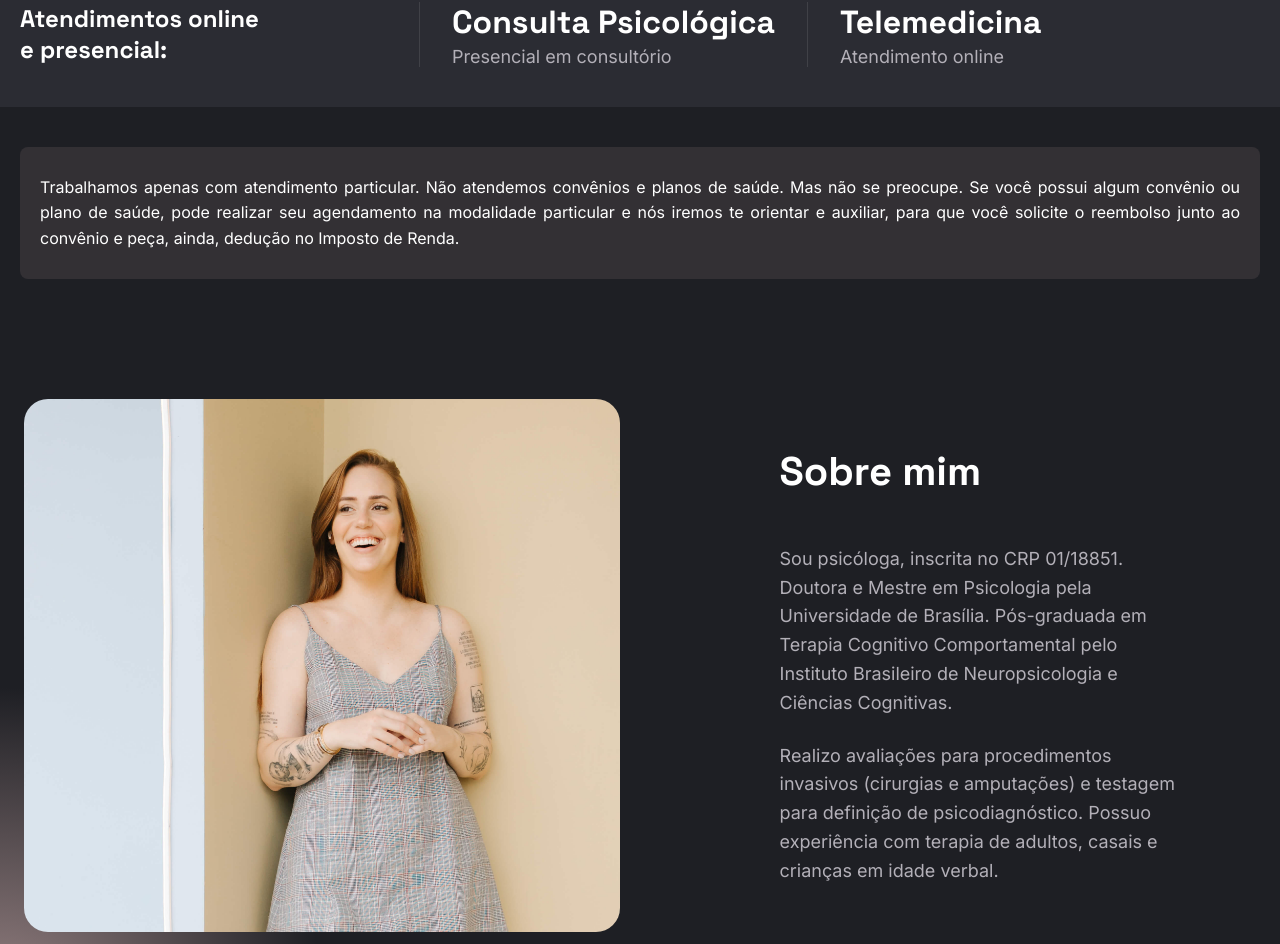
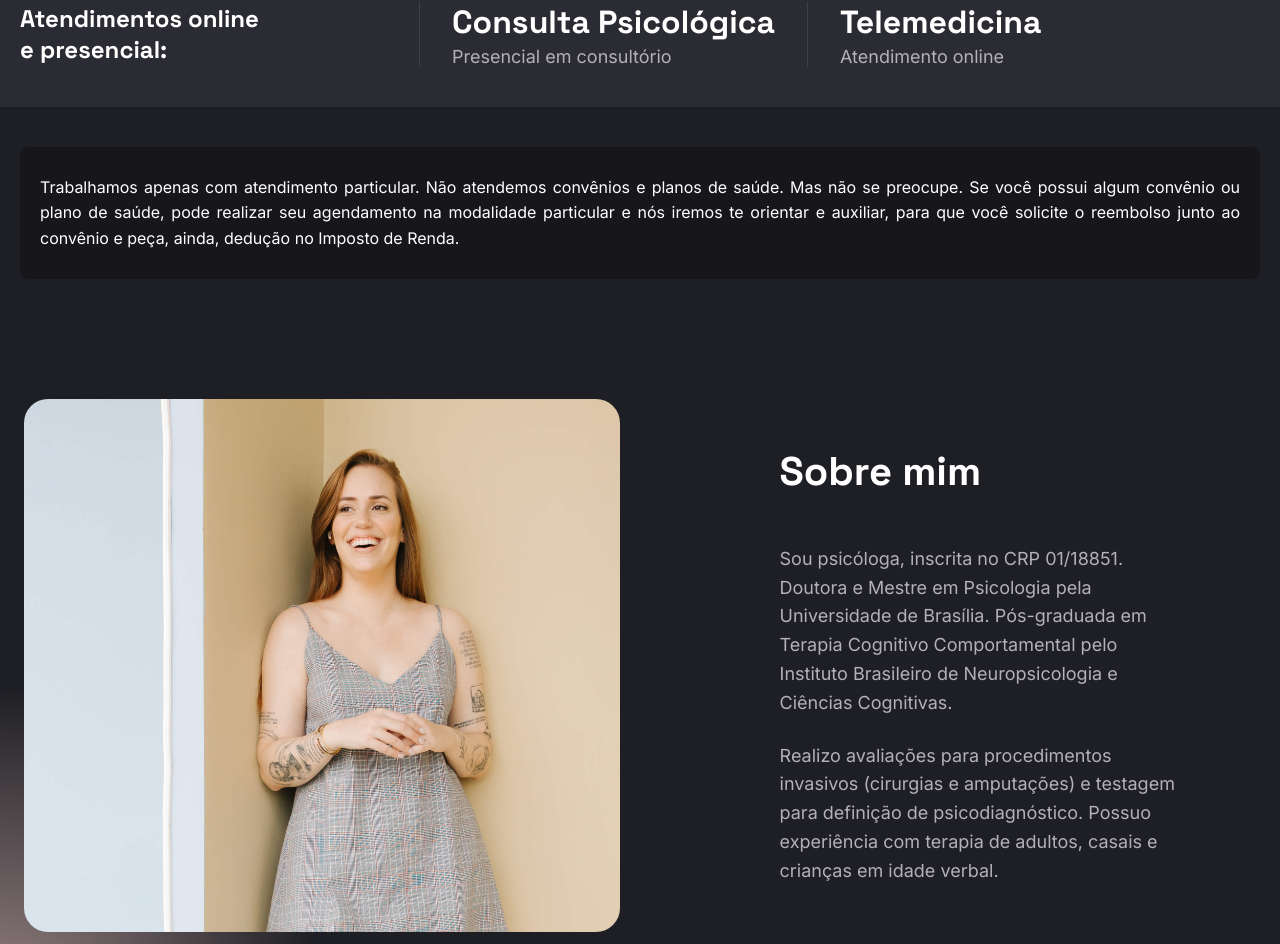
Before and after one commit to capelaum/projeto-isabela-castelli, a Next.js app: page / in a window 1280 px wide. Shown: the part 913-1857 px from the top of the page. Built offline with nearby package versions, Linux system fonts and the light colour scheme; no server answers.

Commit message:
💫 Info Warning animation

```diff
--- a/src/components/Sections/SectionInfo/index.tsx
+++ b/src/components/Sections/SectionInfo/index.tsx
@@ -17,7 +17,7 @@ export function SectionInfo() {
         <InfoWrapper
           initial={{ opacity: 0, x: '-100%' }}
           whileInView={{ opacity: 1, x: 0 }}
-          transition={{ delay: 0.2, duration: 1 }}
+          transition={{ delay: 0.5, duration: 1 }}
           viewport={{ once: true }}
         >
           <InfoContent>
@@ -40,7 +40,12 @@ export function SectionInfo() {
         </InfoWrapper>
       </InfoSection>
 
-      <InfoWarning>
+      <InfoWarning
+        initial={{ opacity: 0, scale: 0.5 }}
+        whileInView={{ opacity: 1, scale: 1 }}
+        transition={{ delay: 0.5, duration: 0.5 }}
+        viewport={{ once: true }}
+      >
         <InfoWarningText size="sm" color="white">
           Trabalhamos apenas com atendimento particular. Não atendemos convênios
           e planos de saúde. Mas não se preocupe. Se você possui algum convênio
--- a/src/components/Sections/SectionInfo/styles.ts
+++ b/src/components/Sections/SectionInfo/styles.ts
@@ -20,7 +20,7 @@ export const InfoWrapper = styled(motion.div, {
   maxWidth: '1448px'
 })
 
-export const InfoWarning = styled('div', {
+export const InfoWarning = styled(motion.div, {
   width: '100%',
   maxWidth: '1448px',
 
@@ -35,8 +35,8 @@ export const InfoWarningText = styled(Text, {
 
   borderRadius: '$default',
 
-  // background: 'rgba(0, 0, 0, 0.25)',
-  backgroundColor: 'rgba(235, 199, 197, .1)',
+  background: 'rgba(0, 0, 0, 0.25)',
+  // backgroundColor: 'rgba(235, 199, 197, .1)',
   padding: '1.75rem 1.25rem',
   margin: '2.5rem 1.25rem',
 
```
